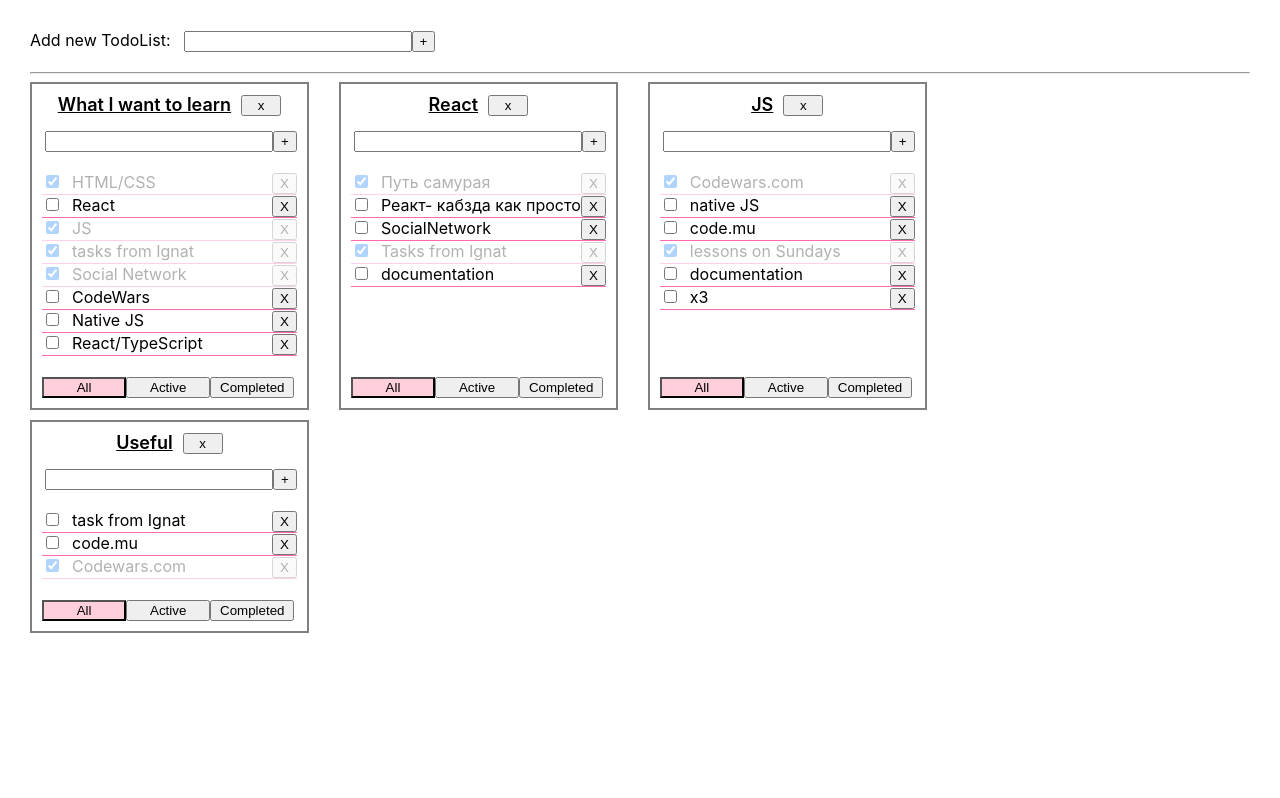
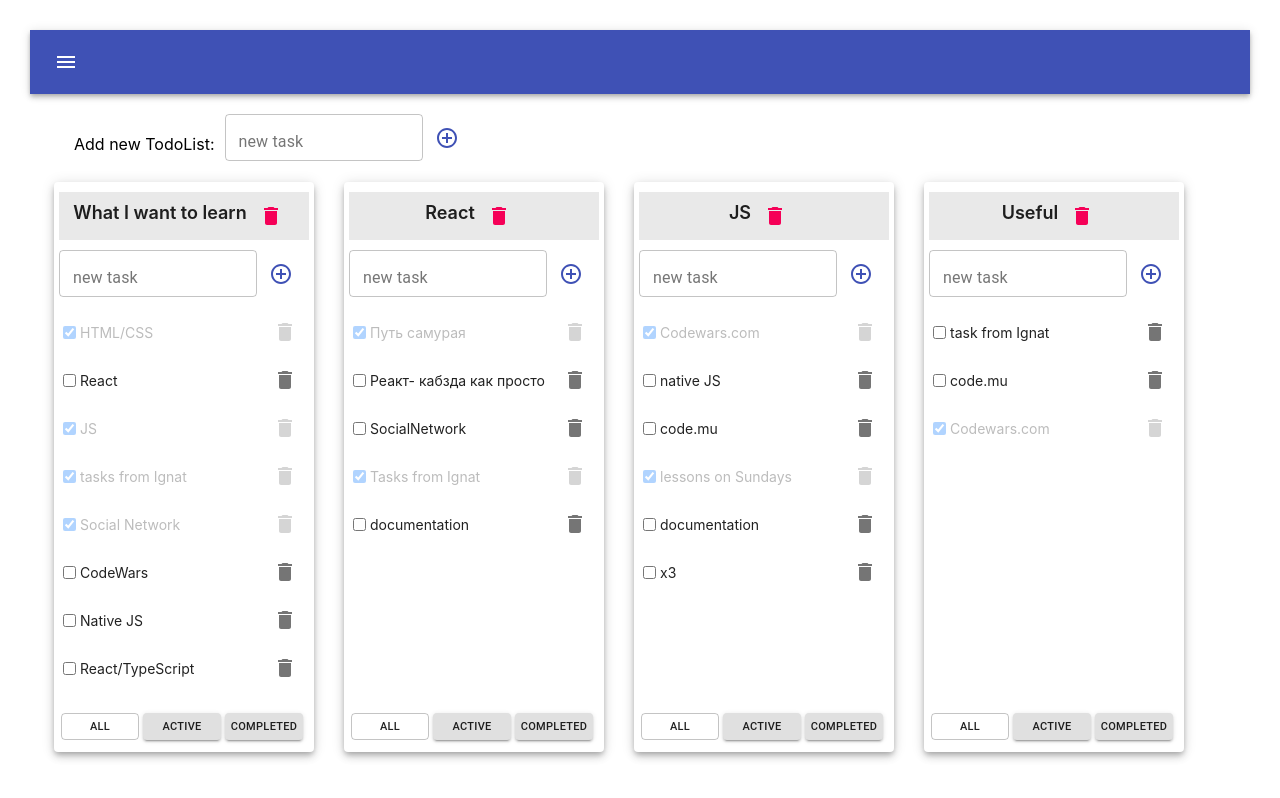
Before and after one commit to Margokomilfo-dev/todolist, a React (Create React App) app: page / in a window 1280 px wide. Shown: the top 798 px of the page. Built offline with nearby package versions, Linux system fonts and the light colour scheme.

Commit message:
7 - styles with Material UI

```diff
--- a/package.json
+++ b/package.json
@@ -3,6 +3,8 @@
   "version": "0.1.0",
   "private": true,
   "dependencies": {
+    "@material-ui/core": "^4.11.0",
+    "@material-ui/icons": "^4.9.1",
     "@testing-library/jest-dom": "^4.2.4",
     "@testing-library/react": "^9.3.2",
     "@testing-library/user-event": "^7.1.2",
--- a/src/App.css
+++ b/src/App.css
@@ -3,10 +3,9 @@
 }
 .addTodolist {
   display: flex;
-  margin-bottom: 20px;
 }
 .addTodolistTitle {
-  padding-right: 10px;
+  padding: 30px 10px 0 10px;
 }
 .allTodolists {
   display: flex;
--- a/src/App.tsx
+++ b/src/App.tsx
@@ -1,7 +1,10 @@
 import React, {useState} from 'react'
 import './App.css'
-import {AddForm, Todolist} from './components/Todolist/Todolist'
+import {Todolist} from './components/Todolist/Todolist'
 import {v1} from "uuid";
+import {AddForm} from "./components/Todolist/AddForm";
+import {AppBar, Button, IconButton, Toolbar, Typography, Container, Grid, Paper} from '@material-ui/core';
+import {Menu} from "@material-ui/icons";
 
 export type TasksType = {
     id: string
@@ -61,10 +64,16 @@ function App() {
             {id: v1(), isDone: true, title: 'Codewars.com'}
         ]
     })
+
 //-----------todolists---------
-    const removeTodolist = (todolistId: string) => {
-        let ourTodolists = todolists.filter(t => t.id !== todolistId)
-        setTodolists(ourTodolists)
+
+    const addNewTodolist = (inputValue: string) => {
+        let newTodolist: TodolistType = {id: v1(), title: inputValue, filter: 'all'}
+        setTodolists([newTodolist, ...todolists])
+        setTasks({
+            ...tasks,
+            [newTodolist.id]: []
+        })
     }
 
     const changeTodolistTitle = (title: string, todolistId: string) => {
@@ -75,13 +84,9 @@ function App() {
         setTasks({...tasks})
     }
 
-    const addNewTodolist = (inputValue: string) => {
-        let newTodolist: TodolistType = {id: v1(), title: inputValue, filter: 'all'}
-        setTodolists([newTodolist, ...todolists])
-        setTasks({
-            ...tasks,
-            [newTodolist.id]: []
-        })
+    const removeTodolist = (todolistId: string) => {
+        let ourTodolists = todolists.filter(t => t.id !== todolistId)
+        setTodolists(ourTodolists)
     }
 //------------tasks------------
     const removeTask = (taskId: string, todolistId: string) => {
@@ -127,12 +132,29 @@ function App() {
     }
 
     return (
+
+
         <div className='app'>
+            <AppBar position="static">
+                <Toolbar>
+                    <IconButton edge="start" color="inherit" aria-label="menu">
+                        <Menu/>
+                    </IconButton>
+                    <Typography variant="h6"> </Typography>
+                    <Button color="inherit"> </Button>
+                </Toolbar>
+            </AppBar>
+            <Container>
+                <Grid container style={{padding: "10px"}}>
                     <div className="addTodolist">
-                <div className='addTodolistTitle'>Add new TodoList: </div>
-                <AddForm addNewItem={(inputValue) => {addNewTodolist(inputValue)}}/>
+                        <div className='addTodolistTitle'>Add new TodoList:</div>
+                        <AddForm addNewItem={(inputValue) => {
+                            addNewTodolist(inputValue)
+                        }}/>
                     </div>
-            <hr/>
+                </Grid>
+
+                <Grid container>
                     <div className="allTodolists">
                         {
                             todolists.map(tl => {
@@ -144,6 +166,8 @@ function App() {
                                     newArrTasks = tasks[tl.id].filter(t => t.isDone)
                                 }
                                 return (
+                                    <Grid item>
+                                        <Paper elevation={5}>
                                             <Todolist
                                                 key={tl.id}
                                                 todolistId={tl.id}
@@ -158,10 +182,15 @@ function App() {
                                                 changeTodolistTitle={changeTodolistTitle}
                                                 changeTaskTitleText={changeTaskTitleText}
                                             />
+                                        </Paper>
+                                    </Grid>
                                 )
                             })
                         }
                     </div>
+                </Grid>
+            </Container>
+
         </div>
     )
 }
--- a/src/components/ChangedSpanIntoInput.tsx
+++ b/src/components/ChangedSpanIntoInput.tsx
@@ -1,9 +1,12 @@
 import React, {ChangeEvent, useState} from "react"
+import {TextField} from "@material-ui/core"
+import s from "./Todolist/Todolist.module.css";
 
 type ChangedSpanIntoInputPropsType = {
     title: string
     changeItemText: (value: string) => void
 }
+
 export function ChangedSpanIntoInput(props: ChangedSpanIntoInputPropsType) {
     let [editMod, setEditMod] = useState(false)
     let [value, setValue] = useState('')
@@ -18,13 +21,17 @@ export function ChangedSpanIntoInput(props: ChangedSpanIntoInputPropsType) {
         props.changeItemText(value)
     }
     //-----input------
-    const onChangeInputText = (e:ChangeEvent<HTMLInputElement>) => {
+    const onChangeInputText = (e: ChangeEvent<HTMLInputElement>) => {
         setValue(e.currentTarget.value)
     }
-    return(
+    return (
         <div>
             {editMod
-                ? <input onBlur={editModOff} value={value} onChange={onChangeInputText} autoFocus/>
+                ? <TextField id="standard-size-small"
+                               size="small"
+                               onBlur={editModOff}
+                               value={value}
+                               onChange={onChangeInputText} autoFocus/>
                 : <div onDoubleClick={editModOn}>{props.title}</div>
             }
         </div>
--- /dev/null
+++ b/src/components/Todolist/AddForm.tsx
@@ -0,0 +1,62 @@
+import React, {ChangeEvent, KeyboardEvent, useState} from "react";
+import s from "./Todolist.module.css";
+import {TextField} from "@material-ui/core";
+import IconButton from "@material-ui/core/IconButton";
+import AddCircleOutlineTwoToneIcon from "@material-ui/icons/AddCircleOutlineTwoTone";
+
+type AddFormPropsType = {
+    addNewItem: (inputValue: string) => void
+}
+export function AddForm(props: AddFormPropsType){
+    //data
+    let [inputValue, setInputValue] = useState<string>('')
+    let [error, setError] = useState<string | null>('')
+
+//-----------add task------------
+    let addTask = (inputValue: string) => {
+        if (inputValue.trim()) {
+            props.addNewItem(inputValue)
+            setInputValue('')
+        } else {
+            setError('field is required')
+        }
+    }
+    let addTasks = () => {
+        addTask(inputValue)
+    }
+
+//-------------input-------------
+    let onInputChange = (e: ChangeEvent<HTMLInputElement>) => {
+        inputValue.trim() && setError(null)
+        setInputValue(e.currentTarget.value)
+
+    }
+    let addInputText = (e: KeyboardEvent<HTMLInputElement>) => {
+
+        setError(null)
+        if (inputValue.trim() && e.key === 'Enter') {
+            props.addNewItem(inputValue)
+            setInputValue('')
+        }
+    }
+
+    return(
+        <div className={s.taskInput}>
+            <TextField id="outlined-error-helper-text"
+                       label={error ? "error" : "new task"}
+                       variant="outlined"
+                       color={'secondary'}
+                       value={inputValue}
+                       onChange={onInputChange}
+                       onKeyPress={addInputText}
+                //className={error ? s.arrayInputAddTasks : ''}//
+                       error={Boolean(error)}
+
+            />
+            <IconButton  onClick={addTasks}>
+                <AddCircleOutlineTwoToneIcon color={"primary"} style={{padding: '0px'}}/>
+            </IconButton >
+            {error ? <div className={s.error}> {error} </div> : null}
+        </div>
+    )
+}
--- a/src/components/Todolist/Todolist.module.css
+++ b/src/components/Todolist/Todolist.module.css
@@ -2,26 +2,24 @@
     display: flex;
     flex-direction: column;
     justify-content: space-between;
-
-    margin-bottom: 10px;
-    padding: 10px;
-
-    border: 2px solid grey;
-}
-
-.tasks {
-    padding: 20px 0;
+    padding: 10px 5px;
+    margin-bottom: 20px;
+    min-height: 550px;
+    width: 250px;
 }
 
 .task {
     display: flex;
-
-    border-bottom: 1px solid hotpink;
+    justify-content: space-between;
+    align-items: center;
+    font-size: 14px;
 }
-
+.taskInput {
+    margin: 10px 0;
+}
 .taskInput input {
-    width: 220px;
-    margin-left: 3px;
+    width: 170px;
+    height: 10px;
 }
 
 .taskCheckbox {
@@ -29,13 +27,11 @@
 }
 
 .taskTitle {
-    width: 200px;
-    padding-left: 10px;
+    width: 180px;
 }
 
 .error {
     font-size: 12px;
-
     margin-left: 3px;
 
     color: red;
@@ -49,24 +45,17 @@
     background-color: #ffd0db;
 }
 
-.filterButtons button {
-    width: 33%;
-}
 
 .todolistHeader {
     display: flex;
     justify-content: center;
+    background-color: #e9e9e9;
 }
 
 .todolistTitle {
     font-size: 18px;
     font-weight: 600;
+    display: flex;
+    margin: 10px 0 15px 0;
 
-    margin: 0 10px 15px 0;
-
-    text-decoration: underline;
 }
-
-.todolistBtn {
-    width: 40px;
-}
--- a/src/components/Todolist/Todolist.tsx
+++ b/src/components/Todolist/Todolist.tsx
@@ -3,6 +3,11 @@ import {FilterValuesType, TasksType} from "../../App"
 import s from './Todolist.module.css'
 import {ChangedSpanIntoInput} from "../ChangedSpanIntoInput"
 import {TodolistHeader} from "../TodolistHeader"
+import IconButton from '@material-ui/core/IconButton'
+import DeleteIcon from '@material-ui/icons/Delete'
+import {Button, Icon, TextField} from "@material-ui/core"
+import AddCircleOutlineTwoToneIcon from '@material-ui/icons/AddCircleOutlineTwoTone';
+import { AddForm } from "./AddForm"
 
 type TodolistPropsType = {
     todolistId: string
@@ -62,68 +67,32 @@ export function Todolist(props: TodolistPropsType) {
                                 }}/>
                             </div>
                             <div className={s.taskBtn}>
-                                <button onClick={() => {
-                                    props.removeTask(t.id, props.todolistId)
-                                }}>X
-                                </button>
+                                {/*<button onClick={() => { props.removeTask(t.id, props.todolistId)}}>X</button>*/}
+
+                                <IconButton aria-label="delete" onClick={() => {props.removeTask(t.id, props.todolistId) }}>
+                                    <DeleteIcon />
+                                </IconButton>
+
                             </div>
                         </div>)}
                 </div>
             </div>
+
             <div className={s.filterButtons}>
-                <button onClick={onFilterAll} className={props.filter === 'all' ? s.activeButton : ''}> All</button>
-                <button onClick={onFilterActive} className={props.filter === 'active' ? s.activeButton : ''}>Active
-                </button>
-                <button onClick={onFilterCompleted}
-                        className={props.filter === 'completed' ? s.activeButton : ''}>Completed
-                </button>
+                <Button onClick={onFilterAll}
+                        variant={props.filter === 'all' ? 'outlined' : 'contained'}
+                        size={'small'}
+                        style={{margin: '2px', width: '78px', fontSize: '11px'}}> All</Button>
+                <Button onClick={onFilterActive}
+                        variant ={props.filter === 'active' ? 'outlined' : 'contained'}
+                        size={'small'}
+                        style={{margin: '2px', width: '78px', fontSize: '11px'}}>Active</Button>
+                <Button onClick={onFilterCompleted}
+                        variant={props.filter === 'completed' ? 'outlined' : 'contained'}
+                        size={'small'}
+                        style={{margin: '2px', width: '78px', fontSize: '11px'}}>Completed</Button>
             </div>
 
         </div>
     )
 }
-type AddFormPropsType = {
-    addNewItem: (inputValue: string) => void
-}
-export function AddForm(props: AddFormPropsType){
-    //data
-    let [inputValue, setInputValue] = useState<string>('')
-    let [error, setError] = useState<string | null>('')
-
-//-----------add task------------
-    let addTask = (inputValue: string) => {
-        if (inputValue.trim()) {
-            props.addNewItem(inputValue)
-            setInputValue('')
-        } else {
-            setError('field is required')
-        }
-    }
-    let addTasks = () => {
-        addTask(inputValue)
-    }
-
-//-------------input-------------
-    let onInputChange = (e: ChangeEvent<HTMLInputElement>) => {
-        inputValue.trim() && setError(null)
-        setInputValue(e.currentTarget.value)
-
-    }
-    let addInputText = (e: KeyboardEvent<HTMLInputElement>) => {
-
-        setError(null)
-        if (inputValue.trim() && e.key === 'Enter') {
-            props.addNewItem(inputValue)
-            setInputValue('')
-        }
-    }
-
-    return(
-        <div className={s.taskInput}>
-            <input value={inputValue} onChange={onInputChange} onKeyPress={addInputText}
-                   className={error ? s.arrayInputAddTasks : ''}/>
-            <button onClick={addTasks}>+</button>
-            {error ? <div className={s.error}> {error} </div> : null}
-        </div>
-    )
-}
--- a/src/components/TodolistHeader.tsx
+++ b/src/components/TodolistHeader.tsx
@@ -1,6 +1,10 @@
 import s from "./Todolist/Todolist.module.css"
 import {ChangedSpanIntoInput} from "./ChangedSpanIntoInput"
 import React from "react"
+import AddCircleOutlineTwoToneIcon from "@material-ui/icons/AddCircleOutlineTwoTone";
+import IconButton from "@material-ui/core/IconButton"
+import HighlightOffTwoToneIcon from '@material-ui/icons/HighlightOffTwoTone';
+import DeleteIcon from "@material-ui/icons/Delete";
 
 type TodolistHeaderPropsType = {
     title: string
@@ -27,7 +31,9 @@ export function TodolistHeader(props: TodolistHeaderPropsType) {
             </div>
 
             <div>
-                <button onClick={deleteTodolist} className={s.todolistBtn}>x</button>
+                <IconButton aria-label="delete" onClick={deleteTodolist}>
+                    <DeleteIcon color={"secondary"}/>
+                </IconButton>
             </div>
         </div>
     )
```
Also changed, not shown: 2 other files (tests, documents, lock files or other folders). Lines whose indentation alone changed are shown as unchanged.
